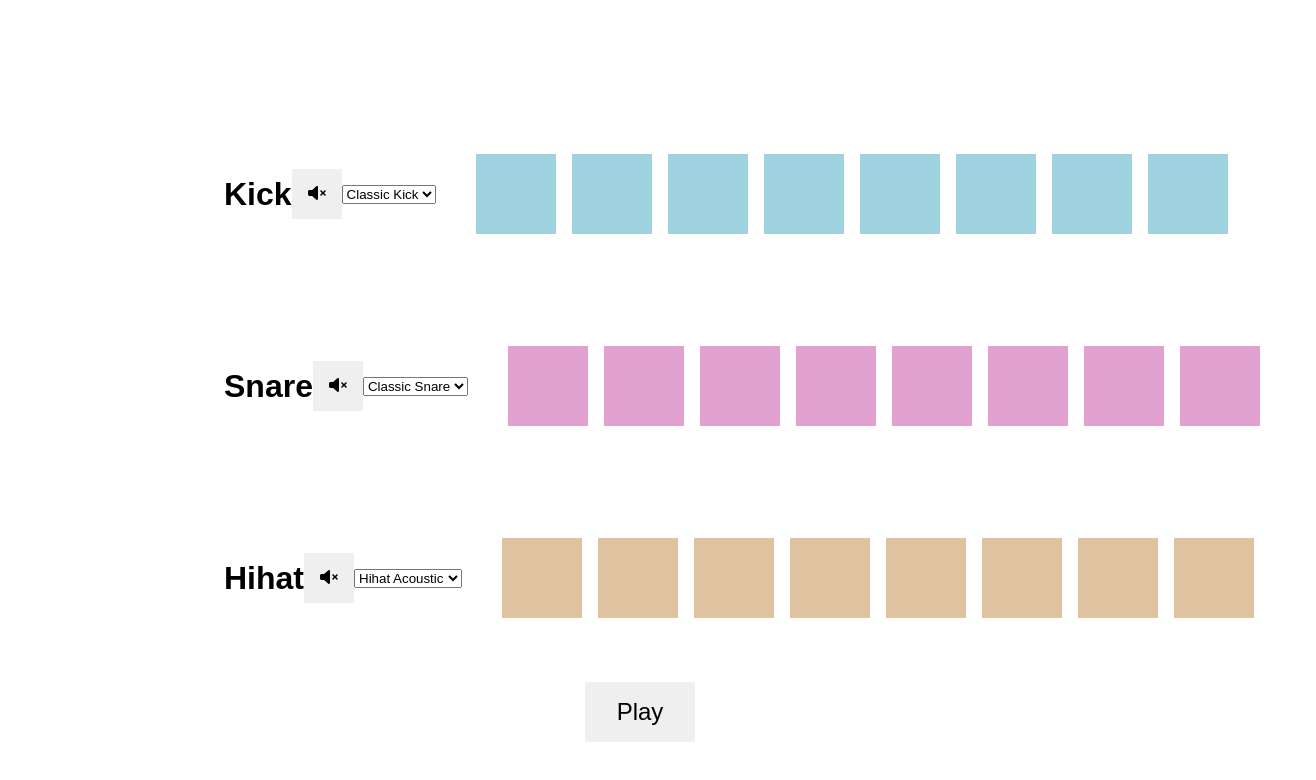
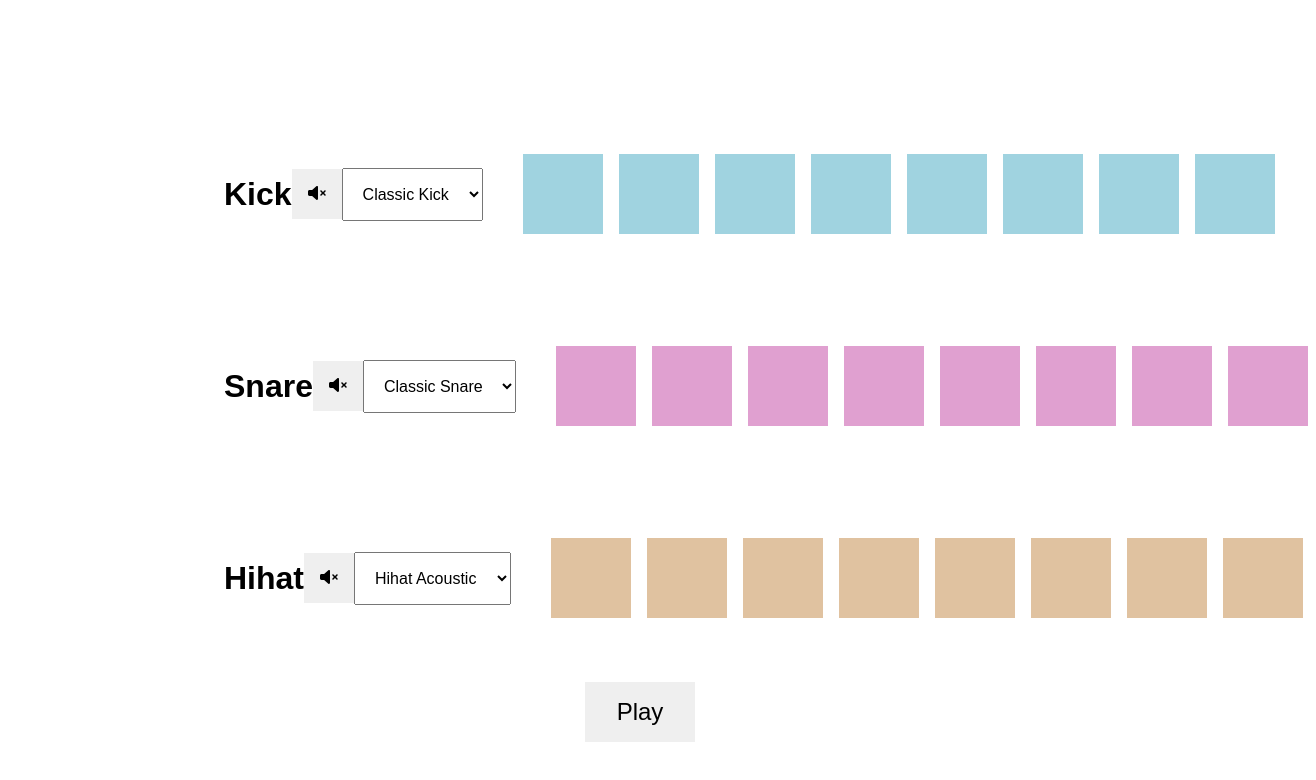
Before and after one commit to lukasz012798/beatmaker, a plain HTML site: page index.html in a window 1280 px wide. Shown: the whole page, 1316 px wide, since content can reach past the window. Drawn offline with Linux system fonts and the light colour scheme.

Commit message:
CSS Setup v2 - css of select

```diff
--- a/style.css
+++ b/style.css
@@ -95,3 +95,8 @@ svg {
   cursor: pointer;
   margin-top: 3rem;
 }
+
+select {
+  padding: 1rem;
+  font-size: 1rem;
+}
```
